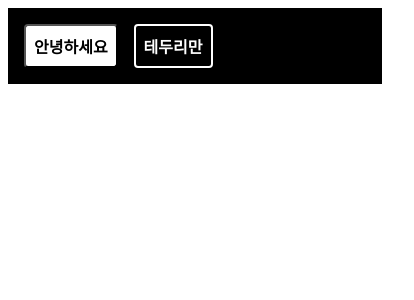
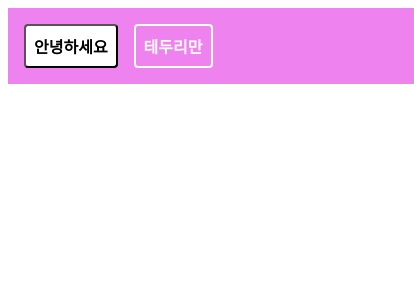
Before and after one commit to jjunnnys/component-styling, a React app: page / in a window 390 px wide. Shown: the top 300 px of the page, 414 px wide, since content can reach past the window. Built offline with nearby package versions, Linux system fonts and the light colour scheme.

Commit message:
Modify styled-components media query

```diff
--- a/src/StyledComponents.js
+++ b/src/StyledComponents.js
@@ -6,6 +6,16 @@ const Box = styled.div`
   background: ${(props) => props.color || 'blue'};
   padding: 1rem;
   display: flex;
+
+  /* 기본적으로는 가로 크기 1024px에 가운데 정렬을 하고 가로 크기가 작아짐에 따라 크기를 줄이고 768px 미만이 되면 꽉 체운다. */
+  width: 1024px;
+  margin: 0 auto;
+  @media screen and (max-width: 1024px) {
+    width: 768px;
+  }
+  @media screen and (max-width: 768px) {
+    width: 100%;
+  }
 `;
 
 const Button = styled.button`
@@ -45,7 +55,7 @@ const Button = styled.button`
 
 const StyledComponents = () => {
   return (
-    <Box color="black">
+    <Box color="violet">
       <Button>안녕하세요</Button>
       <Button inverted={true}>테두리만</Button>
     </Box>
```
